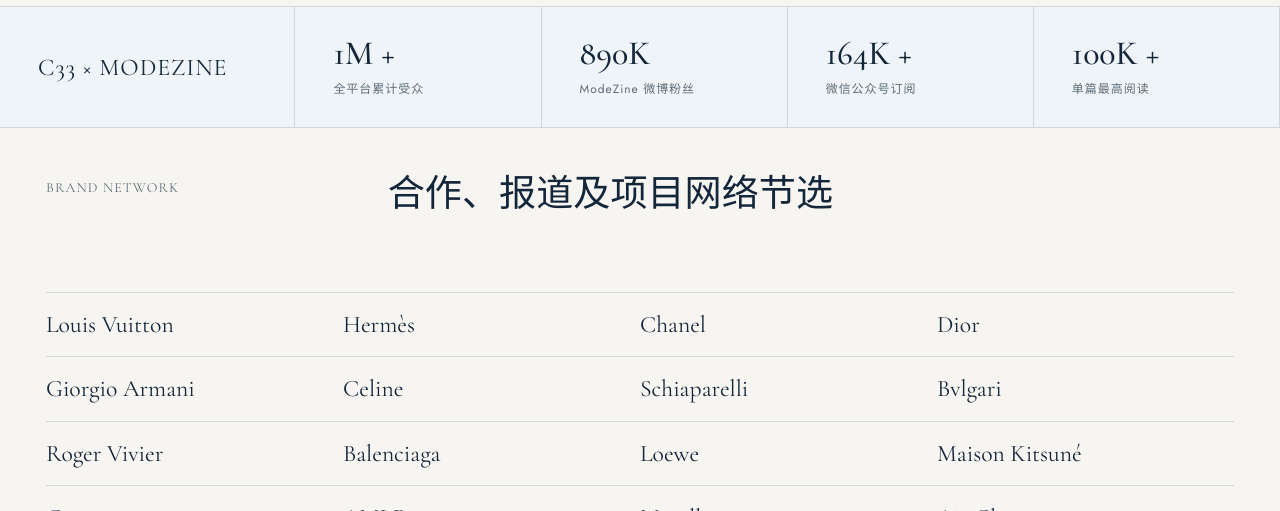
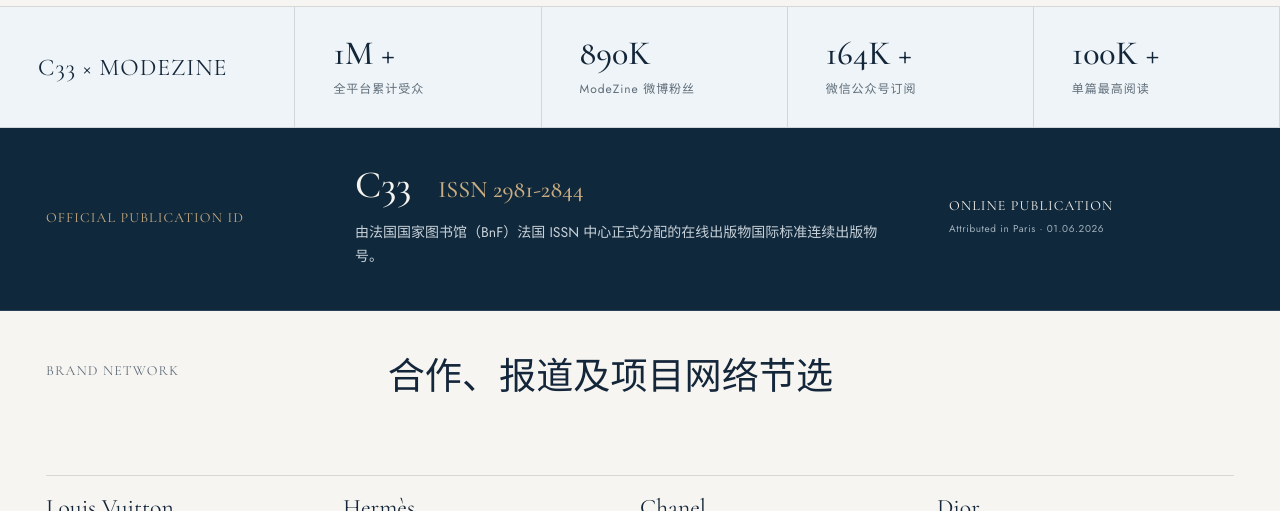
Before and after one commit to Kairos-space/artsoulculture, a website: page resources.html in a window 1280 px wide. Shown: the part 736-1247 px from the top of the page. Drawn offline with nearby package versions, Linux system fonts and the light colour scheme.

Commit message:
Add C33 official ISSN credential

```diff
--- a/assets/deck.css
+++ b/assets/deck.css
@@ -734,6 +734,55 @@
   letter-spacing: 0.08em;
   line-height: 1.4;
 }
+.publication-id {
+  display: grid;
+  grid-template-columns: 0.72fr 1.5fr 0.78fr;
+  gap: 46px;
+  align-items: center;
+  padding: 38px 46px 42px;
+  border-bottom: 1px solid #294156;
+  background: #10283b;
+  color: #f6f4ef;
+}
+.publication-id .eyebrow {
+  margin: 0;
+  color: #c9ad81;
+}
+.publication-id h2 {
+  margin: 0;
+  color: #f6f4ef;
+  font-family: var(--serif);
+  font-size: clamp(30px, 3vw, 44px);
+  font-weight: 500;
+  line-height: 1;
+}
+.publication-id h2 span {
+  margin-left: 18px;
+  color: #c9ad81;
+  font-size: 0.62em;
+  white-space: nowrap;
+}
+.publication-id div > p {
+  max-width: 620px;
+  margin: 16px 0 0;
+  color: #c8d2da;
+  font-size: 14px;
+  line-height: 1.7;
+}
+.publication-meta {
+  margin: 0;
+  color: #f6f4ef;
+  font-family: var(--serif);
+  font-size: 14px;
+  letter-spacing: 0.08em;
+  line-height: 1.6;
+}
+.publication-meta span {
+  color: #9fb0bd;
+  font-family: var(--sans);
+  font-size: 10px;
+  letter-spacing: 0.06em;
+}
 .brand-cloud {
   display: grid;
   grid-template-columns: 0.34fr 1fr;
@@ -914,6 +963,12 @@
     grid-template-columns: 1fr;
     gap: 24px;
   }
+  .publication-id {
+    grid-template-columns: 1fr 2fr;
+  }
+  .publication-meta {
+    grid-column: 2;
+  }
   .brand-list {
     grid-template-columns: repeat(3, minmax(0, 1fr));
   }
@@ -945,6 +1000,18 @@
     min-height: auto;
     padding-right: 22px;
     padding-left: 22px;
+  }
+  .publication-id {
+    grid-template-columns: 1fr;
+    gap: 24px;
+    padding: 32px 22px 36px;
+  }
+  .publication-id h2 span {
+    display: block;
+    margin: 12px 0 0;
+  }
+  .publication-meta {
+    grid-column: auto;
   }
   .brand-list {
     grid-template-columns: repeat(2, minmax(0, 1fr));
--- a/resources.html
+++ b/resources.html
@@ -7,7 +7,7 @@
   <link rel="preconnect" href="https://fonts.googleapis.com" />
   <link rel="preconnect" href="https://fonts.gstatic.com" crossorigin />
   <link href="https://fonts.googleapis.com/css2?family=Cormorant+Garamond:ital,wght@0,400;0,500;0,600;1,400&family=Jost:wght@300;400;500&family=Noto+Sans+SC:wght@300;400;500;700&family=Noto+Serif+SC:wght@400;500;600&display=swap" rel="stylesheet" />
-  <link rel="stylesheet" href="assets/deck.css?v=20260619-2" />
+  <link rel="stylesheet" href="assets/deck.css?v=20260620-3" />
 </head>
 <body>
   <header class="site-header">
@@ -38,6 +38,14 @@
       <div><strong>164K +</strong><span>微信公众号订阅</span></div>
       <div><strong>100K +</strong><span>单篇最高阅读</span></div>
     </section>
+    <section class="publication-id" aria-label="C33 官方出版识别信息">
+      <p class="eyebrow">OFFICIAL PUBLICATION ID</p>
+      <div>
+        <h2>C33 <span>ISSN 2981-2844</span></h2>
+        <p>由法国国家图书馆（BnF）法国 ISSN 中心正式分配的在线出版物国际标准连续出版物号。</p>
+      </div>
+      <p class="publication-meta">ONLINE PUBLICATION<br /><span>Attributed in Paris · 01.06.2026</span></p>
+    </section>
     <section class="brand-cloud">
       <p class="eyebrow">BRAND NETWORK</p>
       <h2>合作、报道及项目网络节选</h2>
```
Also changed, not shown: about.html (+1 -1 lines), contact.html (+1 -1 lines), creators.html (+1 -1 lines), index.html (+1 -1 lines), services.html (+1 -1 lines), work.html (+1 -1 lines).
